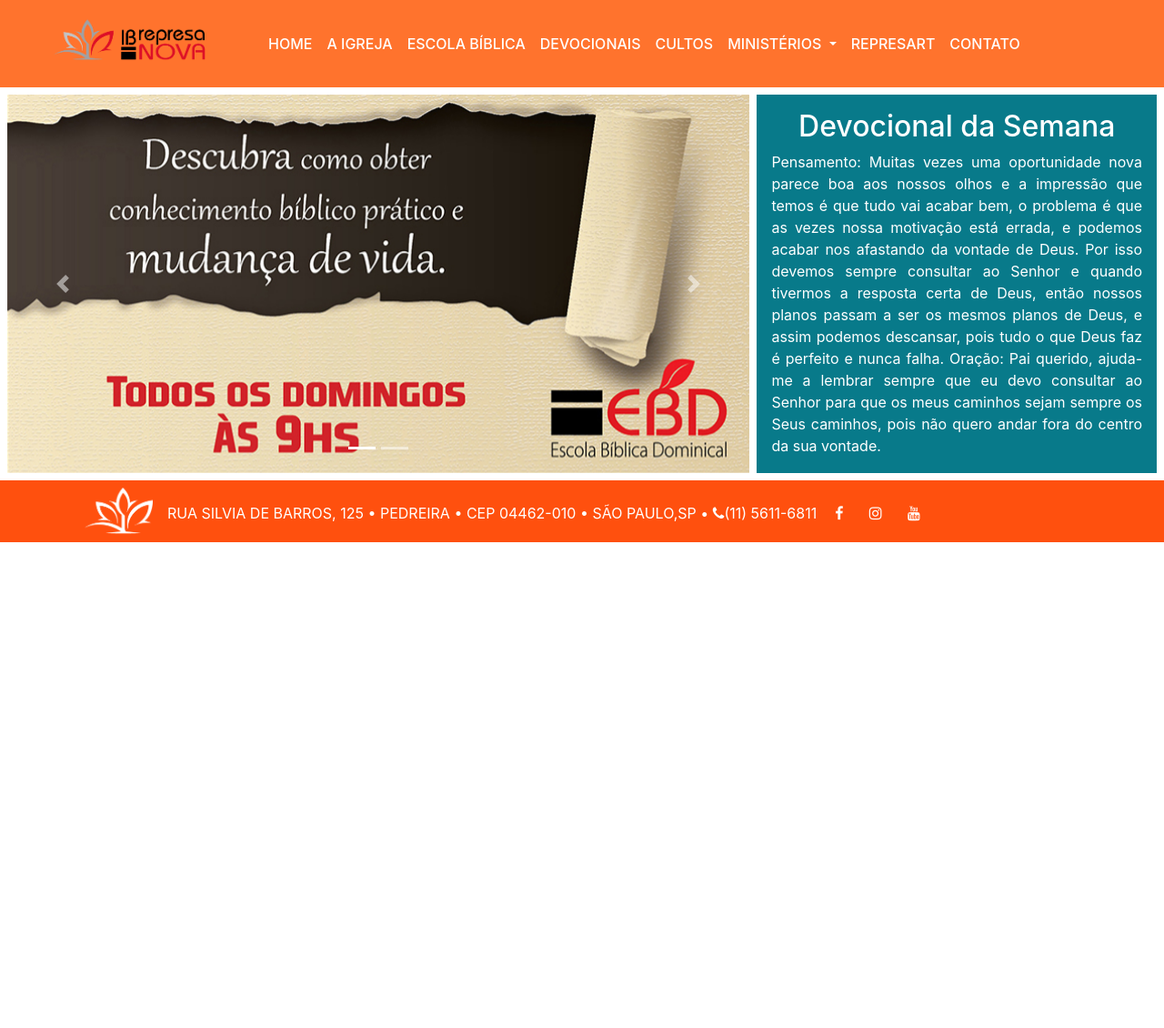
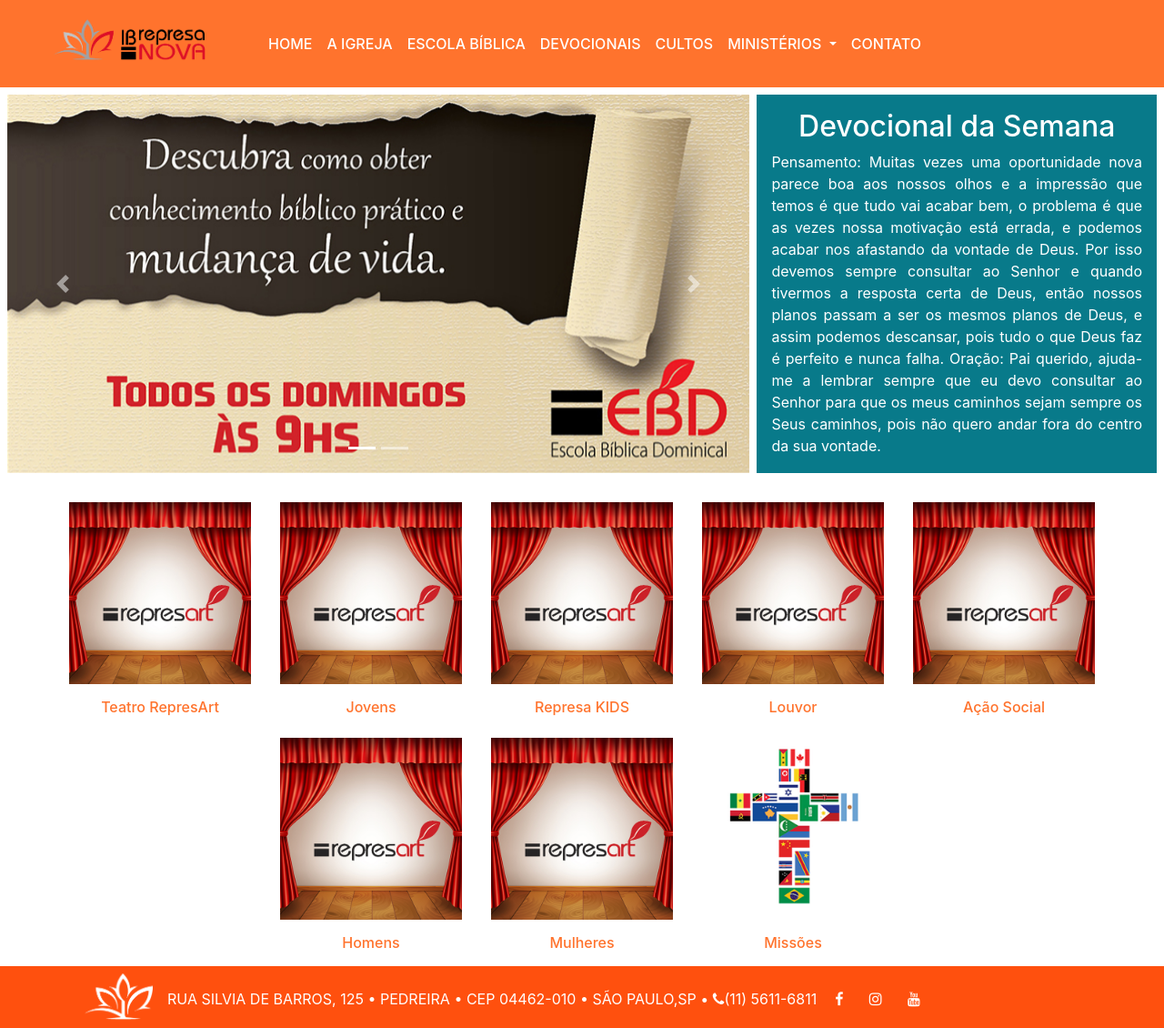
Before and after one commit to GustavoDiogo/siteibrn2, a PHP site: page / in a window 1280 px wide. Shown: the whole page at 91% size. Before the commit the page ends 596 px from the top, so only its background shows below. Run offline with PHP 8.4, Linux system fonts and the light colour scheme; some libraries are stand-ins or nearby versions.

Commit message:
Atualiza o index e fixa algumas coisas

```diff
--- a/footer.php
+++ b/footer.php
@@ -10,22 +10,13 @@
       color: white;
     }
     #ft-3{
-      position: relative;
-      float: right;
       padding: 1.5em 0em 0em 0em;
     }
     #ft-3 a{
       color: white;
-      padding: 0.75em 0.75em 0.75em 0.75em;
+      padding: 0.75em 0.75em 0em 0.75em;
     }
-	@media (max-width: 1199px){
-    #ft-2{
-      margin-top: 2em;
-    }
-		#ft-3{
-			margin: 0 auto;
-		}
-	}
+
 	@media (max-width: 991px){
 		#ft-1{
 			margin: 0 auto;
@@ -34,10 +25,12 @@
 			width: 80px;
 		}
     #ft-2{
+      margin: 0 auto;
       font-size: 13px;
-      padding: 0em 0em 0em 0em;
+      padding: 0em 0em 1em 0em;
     }
     #ft-3{
+      margin: 0 auto;
       padding: 0em 0em 0em 0em;
     }
 	}
@@ -53,13 +46,13 @@
     		RUA SILVIA DE BARROS, 125 &#8226; PEDREIRA &#8226; CEP 04462-010 &#8226; SÃO PAULO,SP &#8226; <i class="fa fa-phone"></i>(11) 5611-6811
     	</div>
         <div id="ft-3">
-          <a href="https://www.facebook.com/IBRepresaNova/" class="fb-ic">
+          <a style="text-decoration:none" href="https://www.facebook.com/IBRepresaNova/">
             <i class="fa fa-facebook white-text"> </i>
           </a>
-          <a href="https://www.instagram.com/ibrepresanova/" class="ins-ic">
+          <a style="text-decoration:none" href="https://www.instagram.com/ibrepresanova/">
             <i class="fa fa-instagram white-text"> </i>
           </a>
-          <a href="https://www.youtube.com/channel/UCvNtPmmcjh_2N4hZYZruawA">
+          <a style="text-decoration:none" href="https://www.youtube.com/channel/UCvNtPmmcjh_2N4hZYZruawA">
             <i class="fa fa-youtube white-text"></i>
           </a>
         </div>
--- a/header.php
+++ b/header.php
@@ -19,22 +19,19 @@
 				font-weight: 500;
 			}
 			@media (max-width: 991px){
-				#spaceheader{
-					padding-bottom: 6em;
-				}
 				#imglogo{
 					margin: 0 auto;
 				}
 			}
 		</style>
 		<div class="collapse navbar-collapse" id="navbarSupportedContent">
-			<div style="align-content: middle">
+			<div>
 				<ul class="navbar-nav mr-auto">
 					<li class="nav-item active">
-						<a style="color: white" class="nav-link" data-target="#navbarSupportedContent">HOME</a>
+						<a style="color: white" href="index.php" class="nav-link" data-target="#navbarSupportedContent">HOME</a>
 					</li>
 					<li class="nav-item">
-						<a href="igreja.php" style="color: white" class="nav-link" data-target="#navbarSupportedContent">A IGREJA</a>
+						<a style="color: white" href="igreja.php" class="nav-link" data-target="#navbarSupportedContent">A IGREJA</a>
 					</li>
 					<li class="nav-item">
 						<a style="color: white" class="nav-link" data-target="#navbarSupportedContent">ESCOLA BÍBLICA</a>
@@ -60,9 +57,6 @@
 				        </div>
 				    </li>
 					<li class="nav-item">
-						<a style="color: white" class="nav-link" data-target="#navbarSupportedContent">REPRESART</a>
-					</li>
-					<li class="nav-item">
 						<a style="color: white" class="nav-link" data-target="#navbarSupportedContent">CONTATO</a>
 					</li>
 				</ul>
--- a/index.php
+++ b/index.php
@@ -1,15 +1,29 @@
 <?php include("header.php"); ?>
 
 <style type="text/css">
+  #index1{
+    display: flex;
+  }
   #indexcarousel{
     width: 65%;
     margin: 0.5em 0em 0.5em 0.5em;
   }
-
   #devocional{
     background-color: #087a8a;
     width: 35%;
     margin: 0.5em 0.5em 0.5em 0.5em;
+  }
+  #ministerios{
+    display: flex;
+    flex-wrap: wrap;
+    justify-content: center;
+    text-align: center;
+    color: #ff732d;
+    margin: 0.5em 0.5em 0.5em 0.5em;
+  }
+  #ministerios img{
+    width: 200px;
+    margin: 1em 1em 1em 1em;
   }
 
 @media (max-width: 991px){
@@ -22,6 +36,9 @@
   }
   #devocional{
     width: 100%;
+  }
+  #ministerios img{
+    width: 128px;
   }
 }
 
@@ -60,4 +77,40 @@
   </div>
 </div>
 
+<div id="ministerios">
+  <div>
+    <img src="images/represart_thumb.jpg">
+    <h6>Teatro RepresArt</h6>
+  </div>
+  <div>
+    <img src="images/represart_thumb.jpg">
+    <h6>Jovens</h6>
+  </div>
+  <div>
+    <img src="images/represart_thumb.jpg">
+    <h6>Represa KIDS</h6>
+  </div>
+  <div>
+    <img src="images/represart_thumb.jpg">
+    <h6>Louvor</h6>
+  </div>
+  <div>
+    <img src="images/represart_thumb.jpg">
+    <h6>Ação Social</h6>
+  </div>
+  <div>
+    <img src="images/represart_thumb.jpg">
+    <h6>Homens</h6>
+  </div>
+  <div>
+    <img src="images/represart_thumb.jpg">
+    <h6>Mulheres</h6>
+  </div>
+  <div>
+    <img src="images/missoes_thumb.jpg">
+    <h6>Missões</h6>
+  </div>
+
+</div>
+
 <?php include("footer.php"); ?>
```
Also changed, not shown: images/missoes_thumb.jpg (added), images/represart_thumb.jpg (added).
